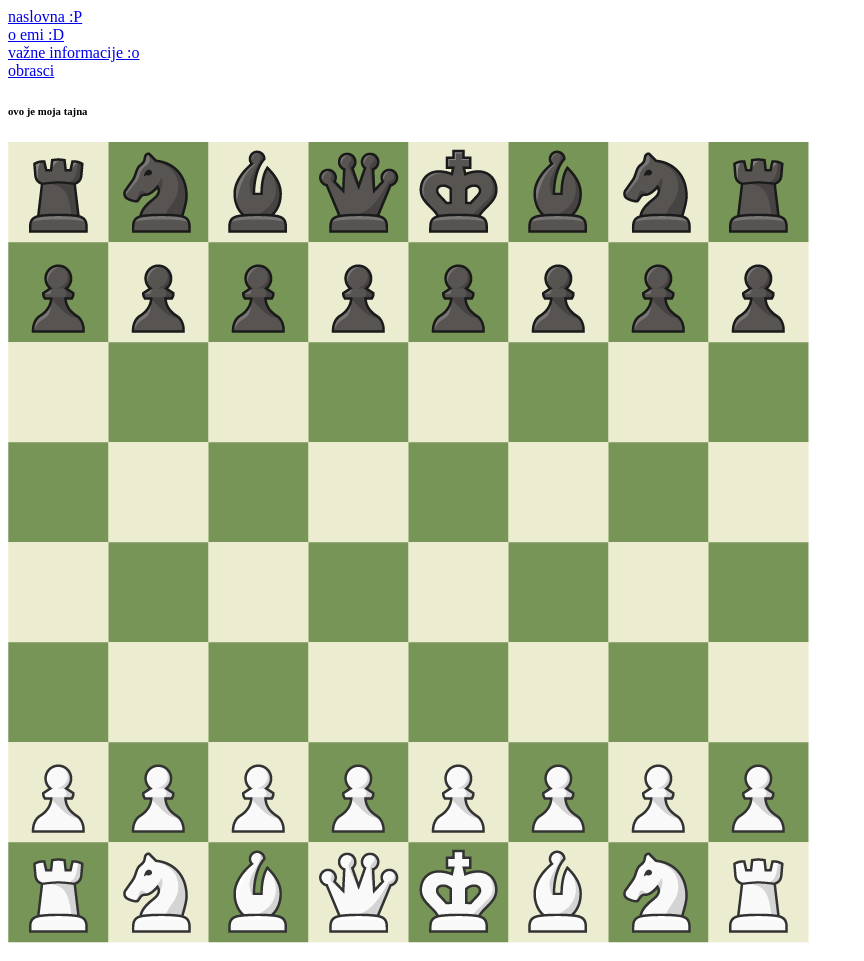
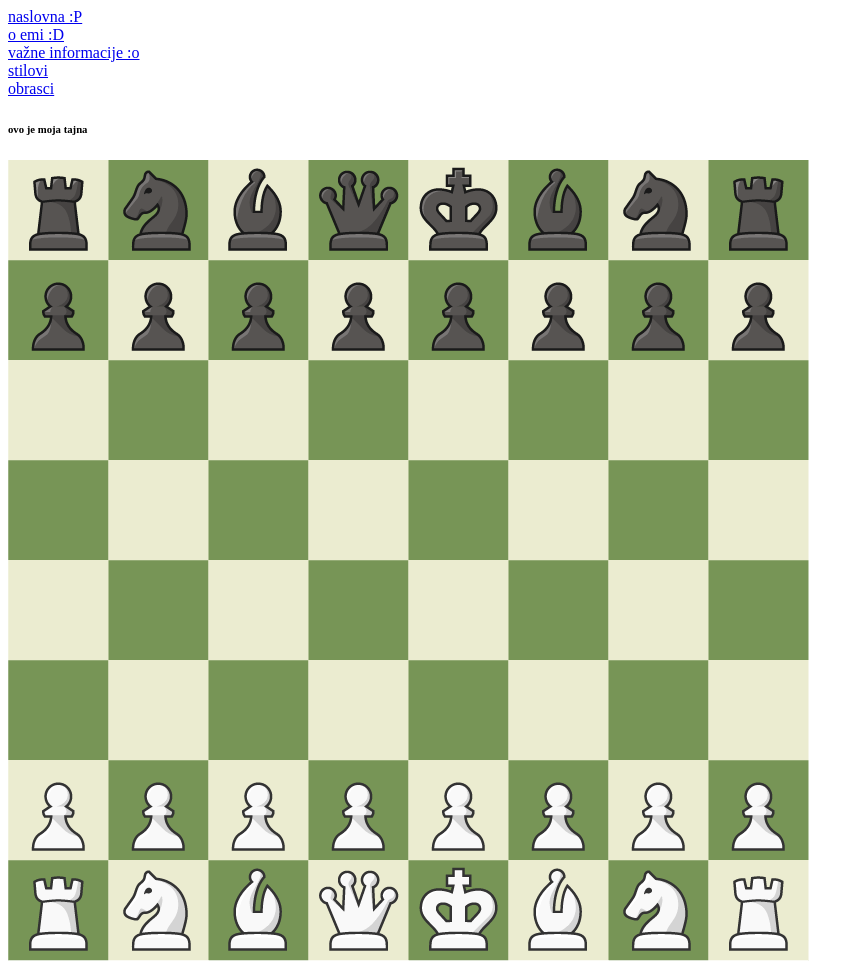
Before and after one commit to dilemaaaa/web, a plain HTML site: page index og.html in a window 1280 px wide. Shown: the top 961 px of the page, without its empty margins (0-864 px from the left). Drawn offline with Linux system fonts and the light colour scheme.

Commit message:
Update index og.html

```diff
--- a/index og.html
+++ b/index og.html
@@ -8,6 +8,7 @@
 		<a href="index og.html"> naslovna :P </a><br>
 		<a href="o emi.html"> o emi :D </a><br>
 		<a href="važne informacije.html"> važne informacije :o </a><br>
+		<a href="STILOVI.html"> stilovi </a><br>
 		<a href="obrasci.html"> obrasci </a>
 		<p>
 			<h6>ovo je moja tajna</h6>
```
